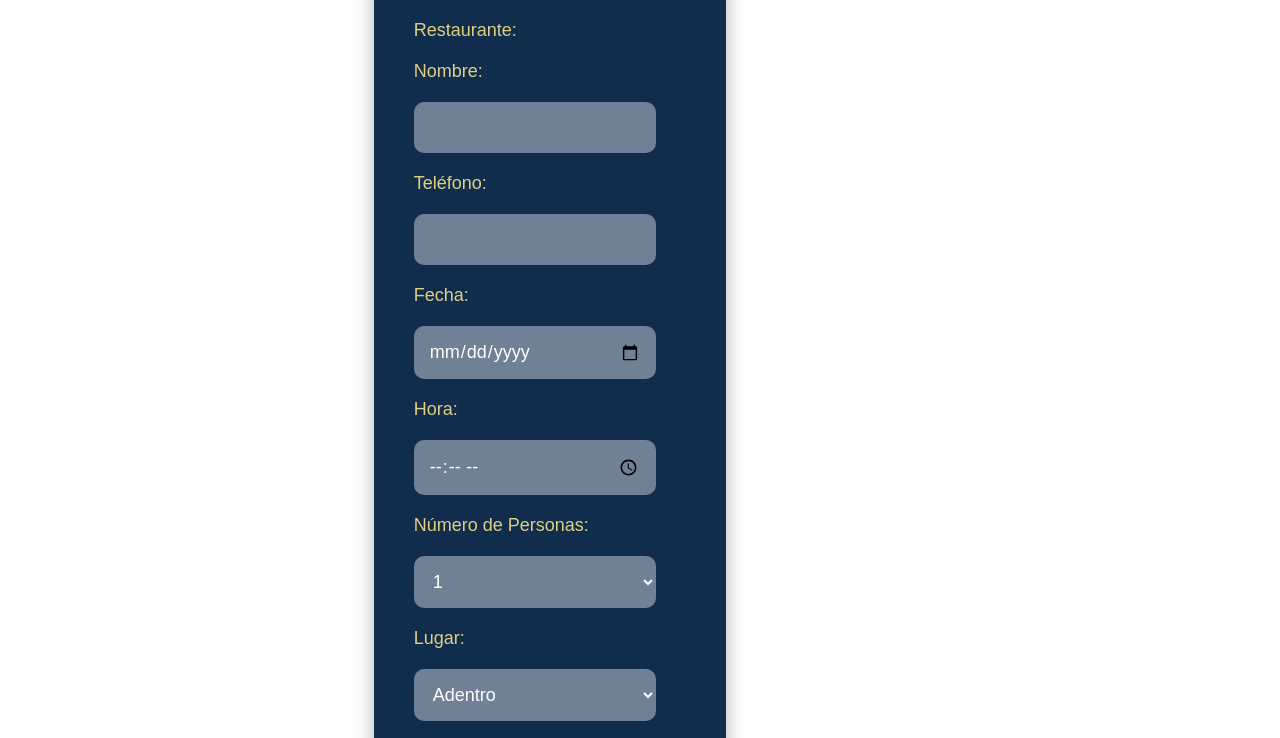
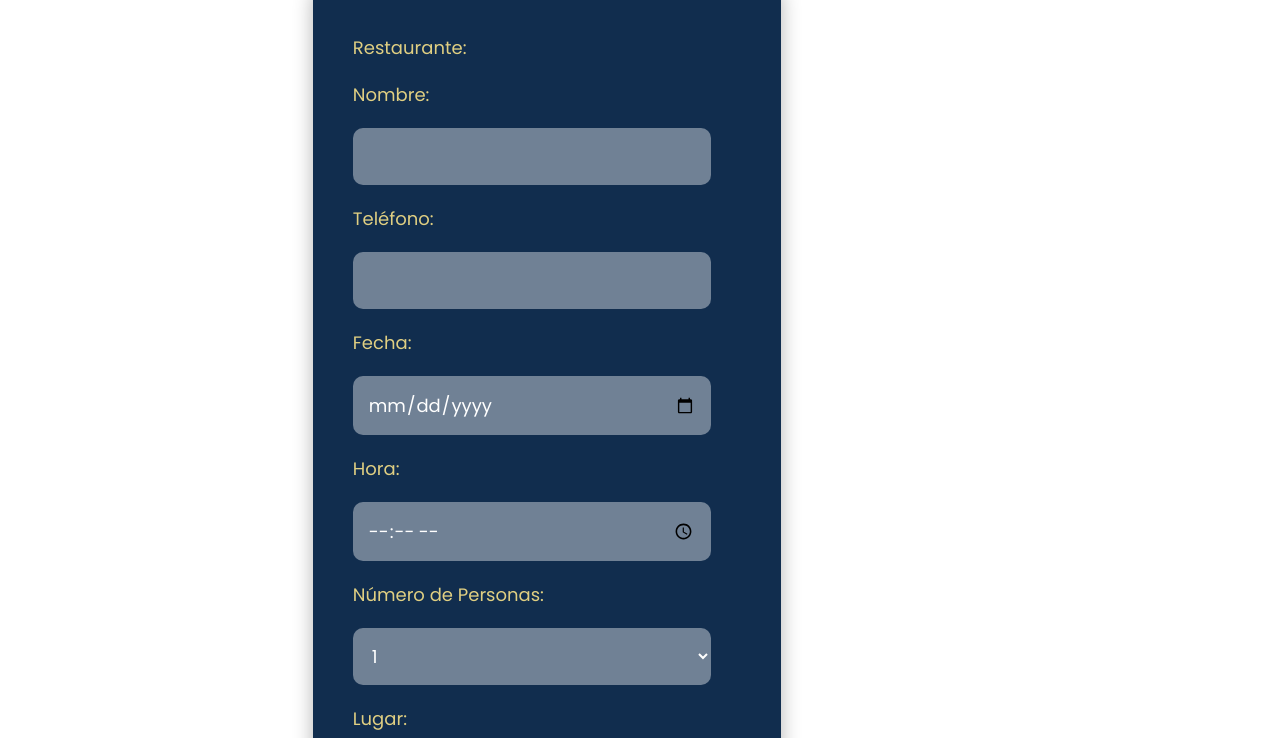
Before and after one commit to joselo1261/RestoRadar, a plain HTML site: page PAGES/reserva1.html in a window 1280 px wide. Shown: the part 691-1429 px from the top of the page. Drawn offline with nearby package versions, Linux system fonts and the light colour scheme.

Commit message:
Correcciones Varias

```diff
--- a/CSS/buscar.css
+++ b/CSS/buscar.css
@@ -53,7 +53,7 @@ background-color: #0056b3; /* Cambia el color al pasar el ratón */
 
 
 /* Ajuste para pantallas pequeñas */
-@media screen and (max-width: 720px) {
+@media screen and (max-width: 600px) {
   .container {
     display: flex;
     flex-direction: column;
--- a/PAGES/reserva1.html
+++ b/PAGES/reserva1.html
@@ -1,12 +1,19 @@
 <!DOCTYPE html>
 <html lang="en">
 <head>
-    <meta charset="UTF-8">
-    <meta name="viewport" content="width=device-width, initial-scale=1.0">
-    <title>Detalle de Restaurante</title>
-    <link rel="stylesheet" href="../CSS/reserva1.css"> <!-- Asegúrate de tener un archivo CSS para estilos adicionales -->
-    <script src="https://kit.fontawesome.com/6410e86f64.js" crossorigin="anonymous"></script>
-</head>
+  <meta charset="UTF-8">
+  <meta name="viewport" content="width=device-width, initial-scale=1.0">
+  <link rel="icon" href="./IMAGENES/restoradar.png" type="image/x-icon">
+  <link rel="preconnect" href="https://fonts.googleapis.com">
+  <link rel="preconnect" href="https://fonts.gstatic.com" crossorigin>
+  <link
+    href="https://fonts.googleapis.com/css2?family=Poppins:ital,wght@0,100;0,200;0,300;0,400;0,500;0,600;0,700;0,800;0,900;1,100;1,200;1,300;1,400;1,500;1,600;1,700;1,800;1,900&display=swap"
+    rel="stylesheet">
+  <script src="https://kit.fontawesome.com/6410e86f64.js" crossorigin="anonymous"></script>
+  <link rel="stylesheet" href="https://cdn.jsdelivr.net/npm/bootstrap-icons@1.11.3/font/bootstrap-icons.min.css">
+  <link rel="stylesheet" href="../CSS/reserva1.css">
+    <title>Reserva By Restaurante</title>
+  </head>
 
 <body>
   <header id="myHeader"></header>
```
Also changed, not shown: PAGES/buscar.html (+1 -1 lines), PAGES/formulario.html (+1 -1 lines), PAGES/reserva.html (+1 -1 lines), PAGES/sumaTuLocal.html (+1 -0 lines).
